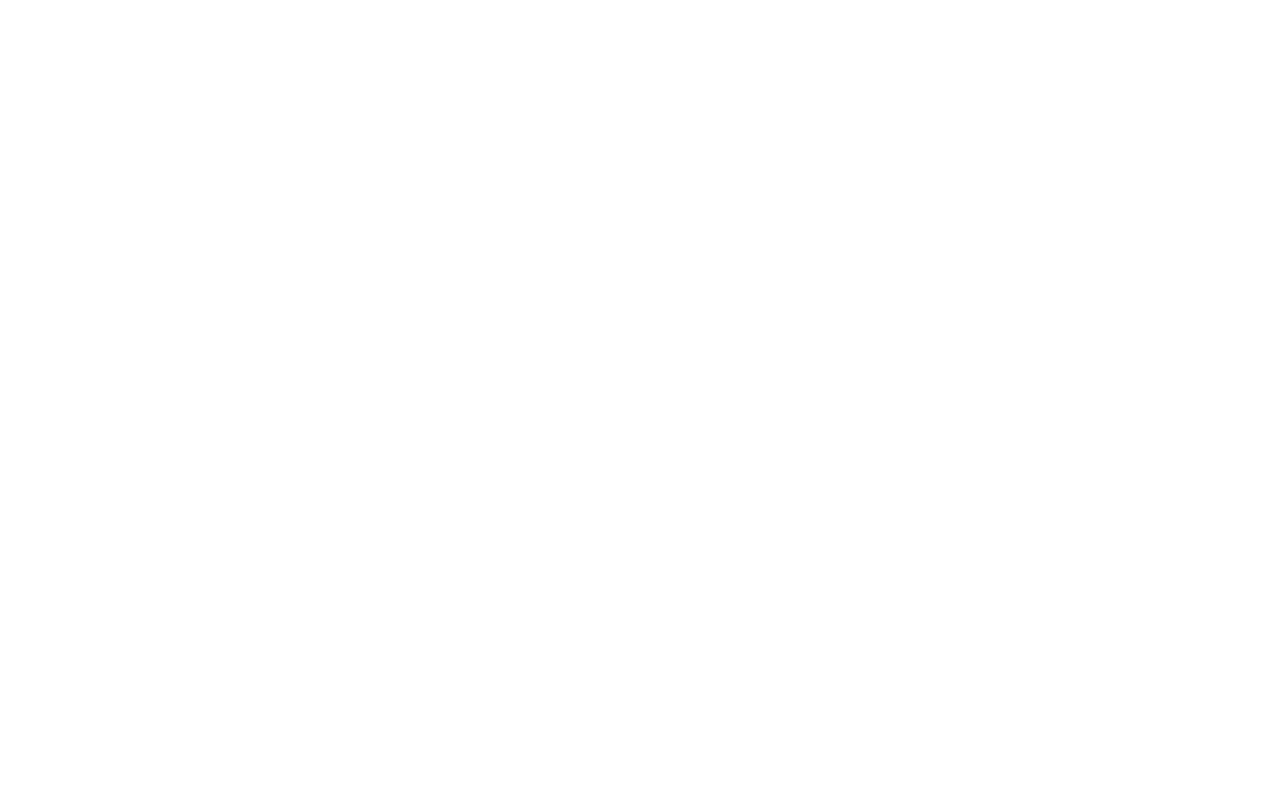
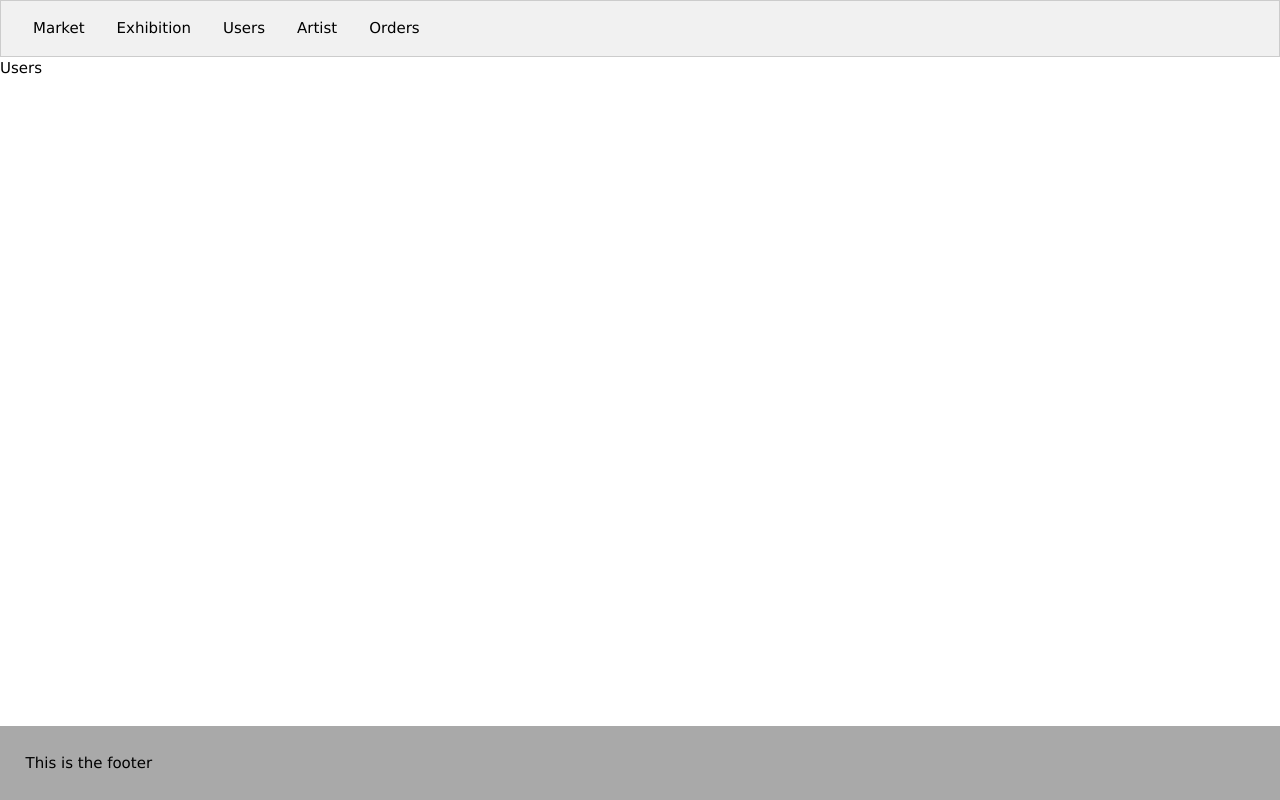
Before and after one commit to dlozilab/gallery-360-CMS, a React (Vite) app: page /users in a window 1280 px wide. Built offline with nearby package versions, Linux system fonts and the light colour scheme.

Commit message:
feat: pages: market, artist, users, orders, exhibition

```diff
--- a/src/App.jsx
+++ b/src/App.jsx
@@ -1,12 +1,33 @@
 import { useState } from 'react'
+import { BrowserRouter, Routes, Route } from "react-router-dom";
+import Layout from './pages/Layout';
+import Market from './pages/Market';
+import Exhibition from './pages/Exhibition';
+import Users from './pages/Users';
+import Orders from './pages/Orders';
+import NoPage from './pages/NoPage';
+import Login from './pages/Login';
+import Artist from './pages/Artist';
+
 
 function App() {
 
 
   return (
-    <>
-
-    </>
+    <BrowserRouter>
+      <Routes>
+        <Route path="/" element={<Layout />}>
+          <Route path="market" element={<Market />} />
+          <Route path="exhibition" element={<Exhibition />} />
+          <Route path="users" element={<Users />} />
+          <Route path="artist" element={<Artist />} />
+          <Route path="orders" element={<Orders />} />
+          <Route path="*" element={<NoPage />} />
+        </Route>
+        <Route index element={<Login />}>
+        </Route>
+      </Routes>
+    </BrowserRouter>
   )
 }
 
--- /dev/null
+++ b/src/components/footer.jsx
@@ -0,0 +1,9 @@
+import React from 'react'
+
+export default function Footer() {
+  return (
+    <footer style={{backgroundColor:"darkgray",display:"flex",padding:"2%",left:"0",bottom:"0",width:"100%",position:"absolute"}}>
+      This is the footer
+    </footer>
+  )
+}
--- /dev/null
+++ b/src/components/navbar.jsx
@@ -0,0 +1,15 @@
+import React from 'react';
+import { Link } from "react-router-dom";
+
+export default function Navbar() {
+  return (
+    <nav class="w3-bar w3-border w3-light-grey w3-padding">
+  <Link to="market" class="w3-bar-item w3-button">Market</Link>
+  <Link to="exhibition" class="w3-bar-item w3-button">Exhibition</Link>
+  <Link to="users" class="w3-bar-item w3-button">Users</Link>
+  <Link to="artist" class="w3-bar-item w3-button">Artist</Link>
+  <Link to="orders" class="w3-bar-item w3-button">Orders</Link>
+</nav>
+
+  )
+}
--- /dev/null
+++ b/src/pages/Artist.jsx
@@ -0,0 +1,7 @@
+import React from 'react'
+
+export default function Artist() {
+  return (
+    <div>Artist</div>
+  )
+}
--- /dev/null
+++ b/src/pages/Exhibition.jsx
@@ -0,0 +1,7 @@
+import React from 'react'
+
+export default function Exhibition() {
+  return (
+    <div>Exhibition</div>
+  )
+}
--- /dev/null
+++ b/src/pages/Layout.jsx
@@ -0,0 +1,18 @@
+import React from 'react'
+import { Outlet } from "react-router-dom";
+import Navbar from "../components/navbar";
+import Footer from "../components/footer"
+
+const Layout = () => {
+  return (
+    <>
+      <Navbar/>
+
+      <Outlet />
+
+      <Footer/>
+    </>
+  )
+};
+
+export default Layout;
--- /dev/null
+++ b/src/pages/Login.jsx
@@ -0,0 +1,7 @@
+import React from 'react'
+
+export default function Login() {
+  return (
+    <div>Login Page</div>
+  )
+}
--- /dev/null
+++ b/src/pages/Market.jsx
@@ -0,0 +1,7 @@
+import React from 'react'
+
+export default function Market() {
+  return (
+    <div>Market</div>
+  )
+}
--- /dev/null
+++ b/src/pages/NoPage.jsx
@@ -0,0 +1,14 @@
+import React from 'react';
+import { Link } from "react-router-dom";
+
+export default function NoPage() {
+  return (
+    <main style={{display:"flex",flexDirection:"column",alignItems:"center",justifyContent:"center"}}>
+
+            <img src={require('../assets/Gallery-360-cms.jpg')} alt='Gallery 360 logo' style={{width:"30%",marginTop:"2%"}}/>
+            <h2>404: Page Not Found.</h2>
+            <Link to={"market"}><button class="w3-button w3-purple w3-round">Back to Market page.</button></Link>
+
+    </main>
+  )
+}
--- /dev/null
+++ b/src/pages/Orders.jsx
@@ -0,0 +1,7 @@
+import React from 'react'
+
+export default function Orders() {
+  return (
+    <div>Orders</div>
+  )
+}
--- /dev/null
+++ b/src/pages/Users.jsx
@@ -0,0 +1,7 @@
+import React from 'react'
+
+export default function Users() {
+  return (
+    <div>Users</div>
+  )
+}
```
